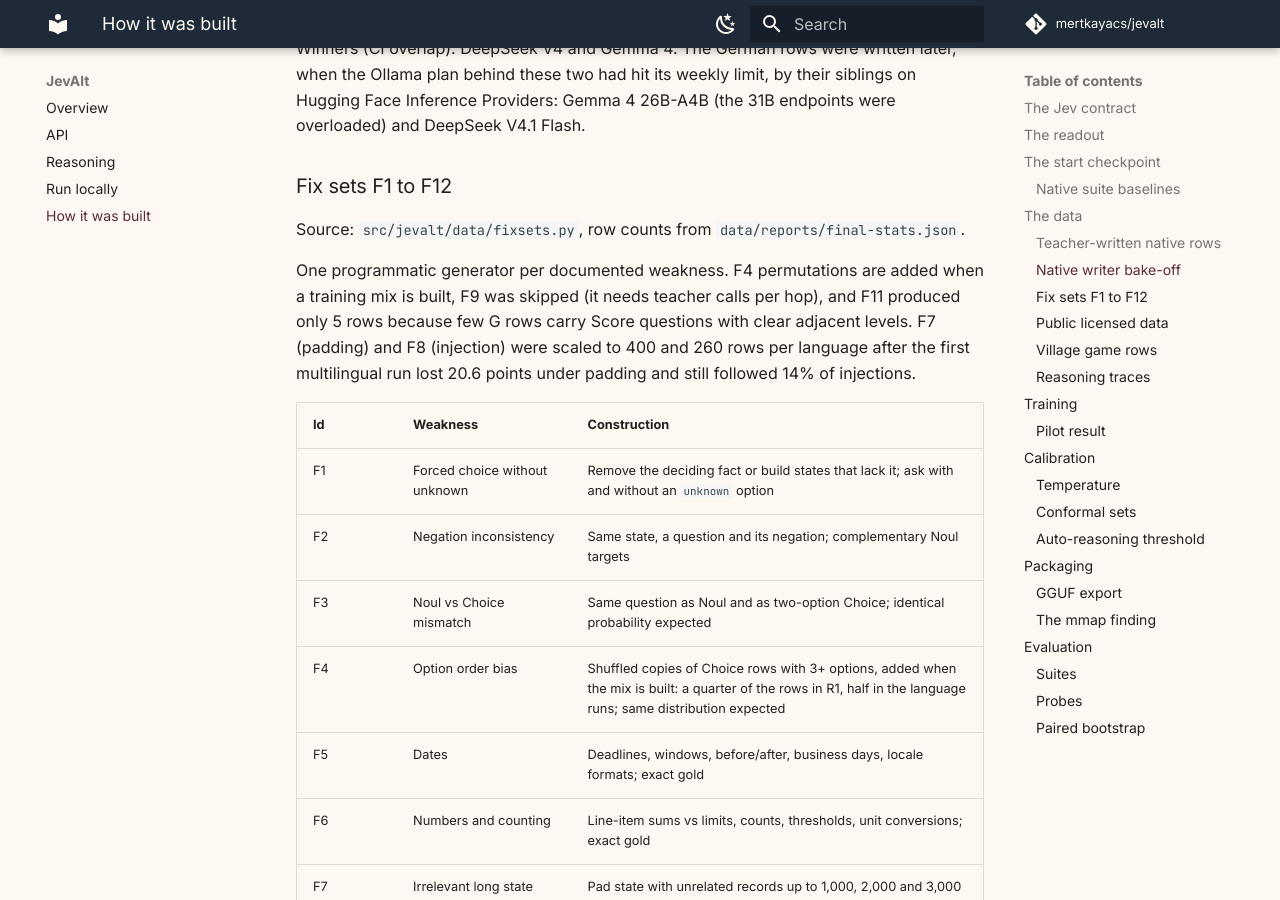
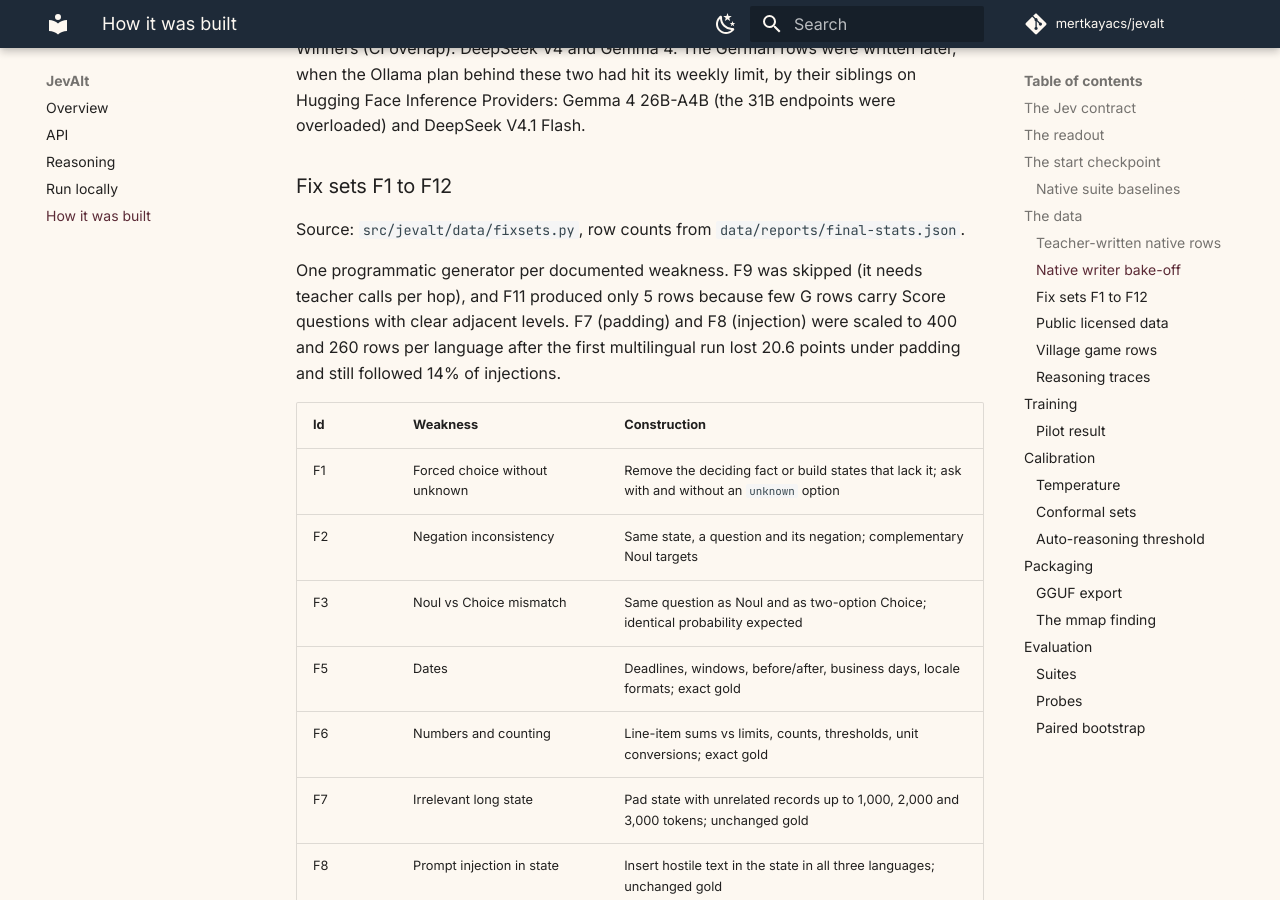
Before and after one commit to mertkayacs/jevalt, an MkDocs documentation site: the page built from docs/how-it-was-built.md, in a window 1280 px wide and 900 px high, scrolled down 3941 px. Built offline with MkDocs 1.6.1 and Material for MkDocs 9.7.7, drawn with Linux system fonts in a browser that asks for light colours; comment, search, counter and statistics services are not loaded; some of the changed text lies outside the part shown.

```diff
--- a/docs/how-it-was-built.md
+++ b/docs/how-it-was-built.md
@@ -109,14 +109,13 @@ Winners (CI overlap): DeepSeek V4 and Gemma 4. The German rows were written late
 
 Source: `src/jevalt/data/fixsets.py`, row counts from `data/reports/final-stats.json`.
 
-One programmatic generator per documented weakness. F4 permutations are added when a training mix is built, F9 was skipped (it needs teacher calls per hop), and F11 produced only 5 rows because few G rows carry Score questions with clear adjacent levels. F7 (padding) and F8 (injection) were scaled to 400 and 260 rows per language after the first multilingual run lost 20.6 points under padding and still followed 14% of injections.
+One programmatic generator per documented weakness. F9 was skipped (it needs teacher calls per hop), and F11 produced only 5 rows because few G rows carry Score questions with clear adjacent levels. F7 (padding) and F8 (injection) were scaled to 400 and 260 rows per language after the first multilingual run lost 20.6 points under padding and still followed 14% of injections.
 
 | Id | Weakness | Construction |
 |---|---|---|
 | F1 | Forced choice without unknown | Remove the deciding fact or build states that lack it; ask with and without an `unknown` option |
 | F2 | Negation inconsistency | Same state, a question and its negation; complementary Noul targets |
 | F3 | Noul vs Choice mismatch | Same question as Noul and as two-option Choice; identical probability expected |
-| F4 | Option order bias | Shuffled copies of Choice rows with 3+ options, added when the mix is built: a quarter of the rows in R1, half in the language runs; same distribution expected |
 | F5 | Dates | Deadlines, windows, before/after, business days, locale formats; exact gold |
 | F6 | Numbers and counting | Line-item sums vs limits, counts, thresholds, unit conversions; exact gold |
 | F7 | Irrelevant long state | Pad state with unrelated records up to 1,000, 2,000 and 3,000 tokens; unchanged gold |
@@ -240,13 +239,12 @@ Source: `workspace/results/bakeoff.md`, problem catalog baseline (2026-09-30).
 
 | Probe | Metric | Intern-Decision-4B | Kev-4B | Laya |
 |---|---|---|---|---|
-| Option order | flip rate | 8.75% | 13.5% | 23.75% |
 | Prompt injection | attack success | 41.5% | 36.0% | 42.0% |
 | Distractors | accuracy drop | 15.0 pts | 5.4 pts | 10.4 pts |
 | Noul vs Choice | mean gap | 0.032 | 0.033 | 0.106 |
 | Determinism | items changed | 0 of 20 | 0 of 20 | 0 of 20 |
 
-Headline targets for JevAlt: injection attack success under 5%, distractor drop under 3 pts, order flips under 2%.
+Headline targets for JevAlt: injection attack success under 5%, distractor drop under 3 pts.
 
 ### Paired bootstrap
 
```
Also changed, not shown: README.md (+8 -2 lines), docs/index.md (+11 -1 lines), docs/local.md (+1 -1 lines), docs/assets/emberwick-barn-fire-de.webp (added), docs/assets/emberwick-barn-fire-en.webp (added), docs/assets/emberwick-barn-fire-tr.webp (added), docs/assets/eschatia-labs.png (added), 2 other files.
